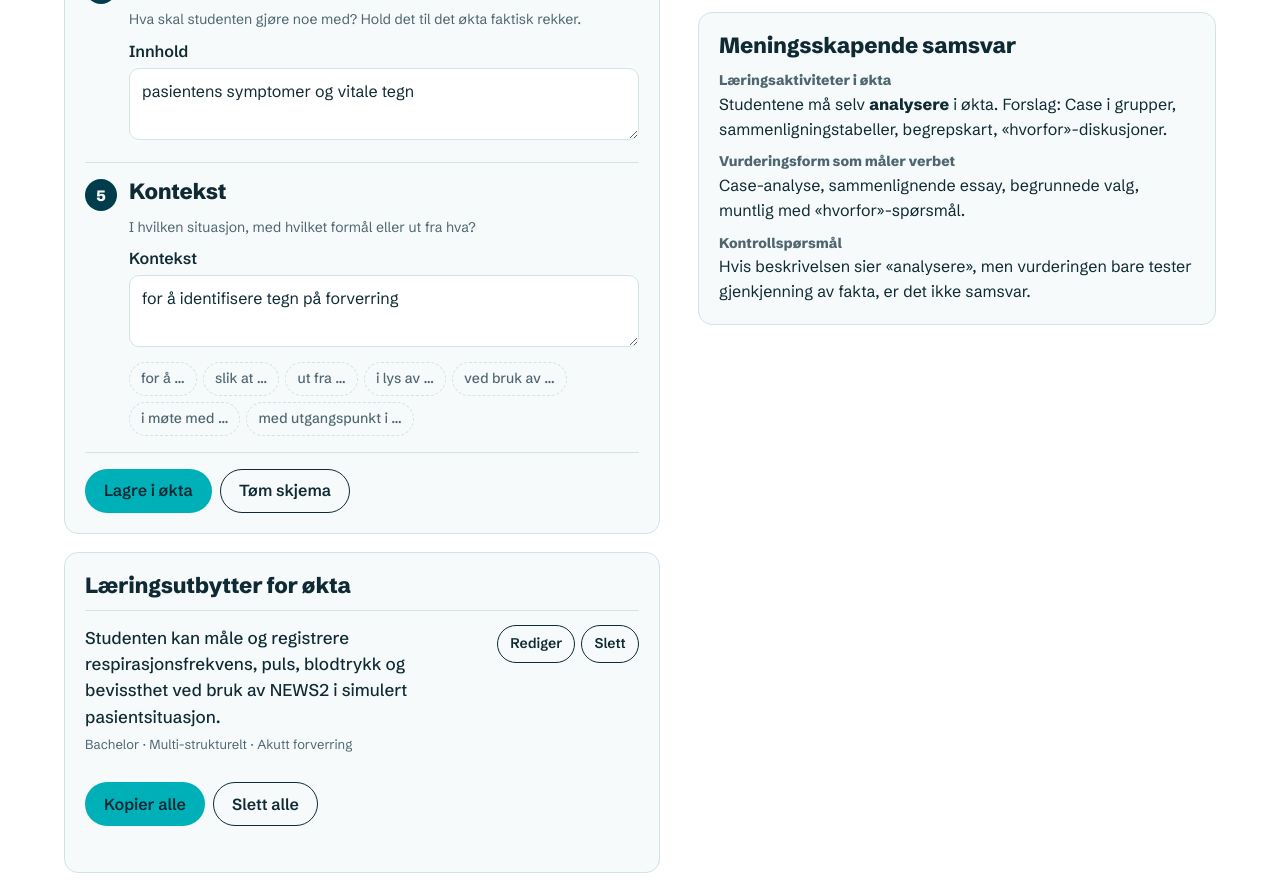
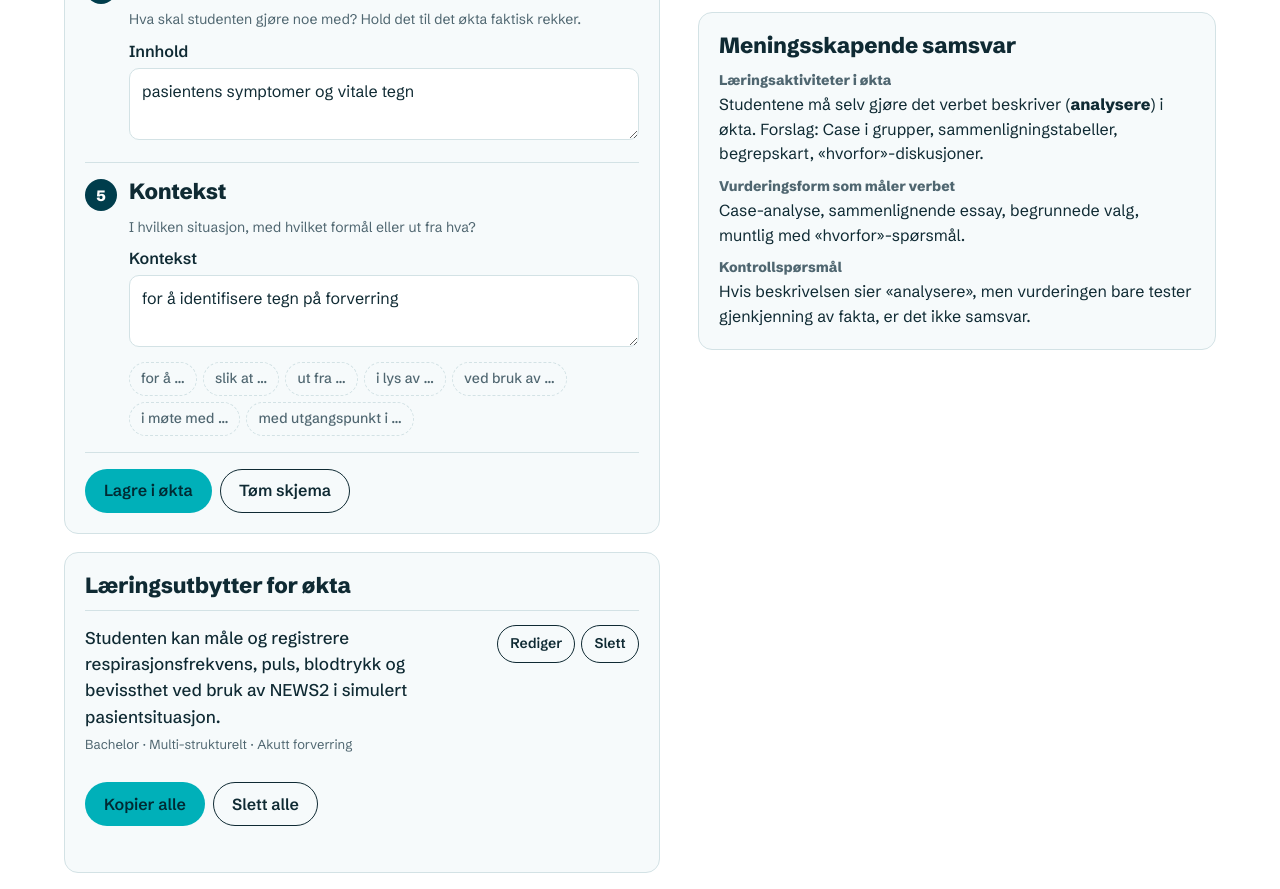
Before and after one commit to oddlaugmarie/lublager, a plain HTML site: page index.html in a window 1280 px wide. Shown: the part 1411-2300 px from the top of the page. Drawn offline with Linux system fonts and the light colour scheme.

Commit message:
Add files via upload

```diff
--- a/index.html
+++ b/index.html
@@ -294,8 +294,8 @@ function checks(){
   $('verbwarn').innerHTML=vg?`«${esc(vg.hit)}» er ${esc(vg.why)}. Bytt til et handlingsverb på ${esc(solo().n.toLowerCase())} nivå:<div class="verbs" style="margin:8px 0 0">${swaps()}</div>`:'';
   $('hvawarn').innerHTML=vgAll?`«${esc(vgAll.hit)}» er ${esc(vgAll.why)}. Skriv heller hva studenten skal <b>gjøre</b>, og la verbet i steg 3 bære handlingen.`:BROAD.test(h)?'Er dette for omfattende for én økt? Vurder å avgrense.':'';
   $('why').textContent=blocked()?'Kan ikke lagres før tvetydige verb, tilstandsverb og prosessverb er byttet ut.':'';
-  const s=solo(),vv=v||'verbet';
-  $('align').innerHTML=`<div><dt>Læringsaktiviteter i økta</dt><dd>Studentene må selv <b>${esc(vv)}</b> i økta. Forslag: ${esc(s.a)}</dd></div><div><dt>Vurderingsform som måler verbet</dt><dd>${esc(s.e)}</dd></div><div><dt>Kontrollspørsmål</dt><dd>Hvis beskrivelsen sier «${esc(vv)}», men vurderingen bare tester gjenkjenning av fakta, er det ikke samsvar.</dd></div>`;
+  const s=solo(),vv=v||'verbet',does=v?`gjøre det verbet beskriver (<b>${esc(v)}</b>)`:'gjøre det verbet beskriver';
+  $('align').innerHTML=`<div><dt>Læringsaktiviteter i økta</dt><dd>Studentene må selv ${does} i økta. Forslag: ${esc(s.a)}</dd></div><div><dt>Vurderingsform som måler verbet</dt><dd>${esc(s.e)}</dd></div><div><dt>Kontrollspørsmål</dt><dd>Hvis beskrivelsen sier «${esc(vv)}», men vurderingen bare tester gjenkjenning av fakta, er det ikke samsvar.</dd></div>`;
 }
 function renderList(){
   $('list').innerHTML=st.list.length?st.list.map((o,i)=>`<div class="item"><div><p>${esc(sentence(o))}</p><div class="meta">${esc(LV.find(l=>l.id===o.lvl).n)} · ${esc(SO.find(s=>s.id===o.solo).n)}${o.okt?' · '+esc(o.okt):''}</div></div><div class="act"><button class="gho" type="button" data-e="${i}">Rediger</button><button class="gho" type="button" data-d="${i}" aria-label="Slett">Slett</button></div></div>`).join(''):'<p class="empty-l">Ingen lagret ennå. Bygg et læringsutbytte over og trykk «Lagre i økta».</p>';
```
